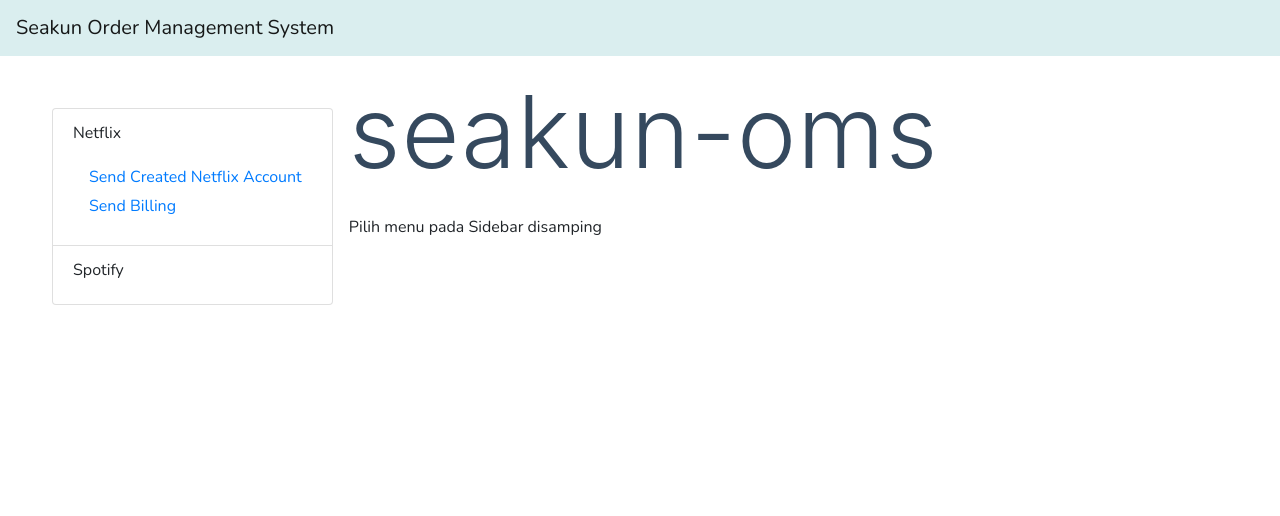
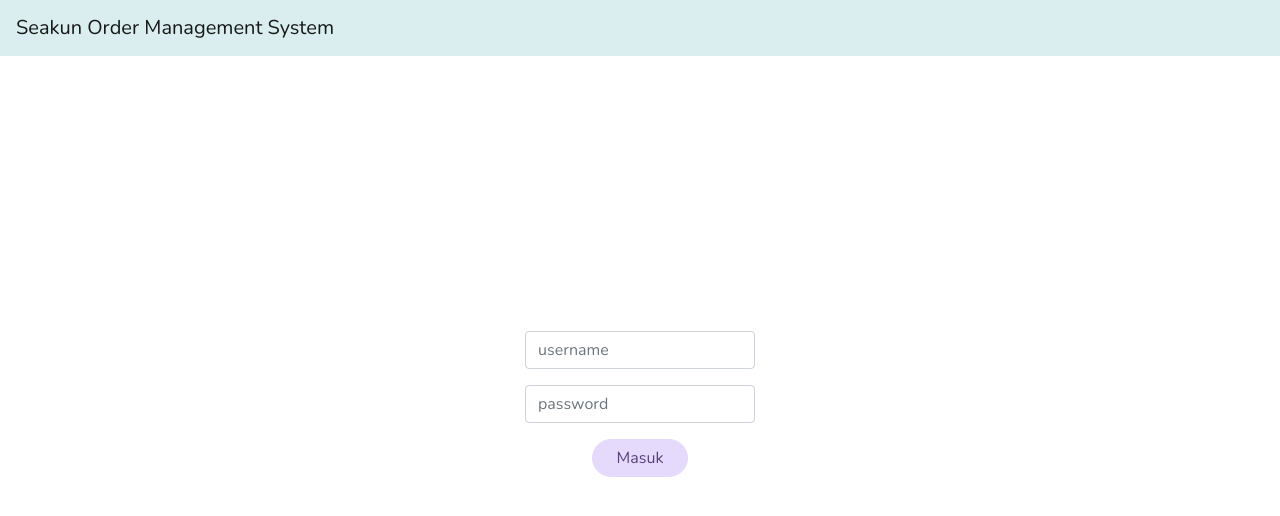
Before and after one commit to seakunid/oms-ui, a Nuxt app: page / in a window 1280 px wide. Shown: the top 516 px of the page. Built offline with nearby package versions, Linux system fonts and the light colour scheme.

Commit message:
add auth user

```diff
--- a/components/mollecules/SideBar.vue
+++ b/components/mollecules/SideBar.vue
@@ -14,7 +14,7 @@
                     </ul>
                 </transition>
             </li>
-            <li class="list-group-item">
+            <!-- <li class="list-group-item">
                 <p class="label" @click.prevent="spotify.isOpen = !spotify.isOpen">Spotify</p>
                 <transition name="slide-fade">
                     <ul class="sidebar__child" v-if="spotify.isOpen">
@@ -26,7 +26,7 @@
                         </li>
                     </ul>
                 </transition>
-            </li>
+            </li> -->
         </ul>
     </div>
 </template>
--- /dev/null
+++ b/components/pages/homepage-after-login/index.vue
@@ -0,0 +1,95 @@
+<template>
+  <div>
+    <div class="layout">
+      <div class="layout__left">
+        <SideBar/>
+      </div>
+      <div class="layout__right">
+        <div class="content">
+          <div>
+            <h1 class="title">
+              Welcome,
+            </h1>
+            <div class="links">
+              <a
+                target="_blank"
+                rel="noopener noreferrer"
+                class="button--green"
+              >
+                Pilih menu pada Sidebar disamping
+              </a>
+            </div>
+          </div>
+        </div>
+      </div>
+    </div>
+  </div>
+</template>
+
+<script>
+import SideBar from '~/components/mollecules/SideBar'
+export default {
+    components: {
+        SideBar,
+    },
+    beforeMount() {
+        this.checkLoggedUser()
+    },
+    methods: {
+        checkLoggedUser() {
+            const expired = localStorage.getItem('expired') && localStorage.getItem('expired')
+            if (expired) {
+                Date.now() >= expired && (window.location = '/')
+            } else {
+                window.location = '/'
+            }
+        }
+    }
+}
+</script>
+
+<style lang="scss" scoped>
+.layout {
+  display: flex;
+  &__left {
+    width: 26%;
+  }
+  &__right {
+    width: 74%;
+  }
+}
+
+.content {
+  padding: 16px;
+}
+
+.title {
+  font-family:
+    'Quicksand',
+    'Source Sans Pro',
+    -apple-system,
+    BlinkMacSystemFont,
+    'Segoe UI',
+    Roboto,
+    'Helvetica Neue',
+    Arial,
+    sans-serif;
+  display: block;
+  font-weight: 300;
+  font-size: 100px;
+  color: #35495e;
+  letter-spacing: 1px;
+}
+
+.subtitle {
+  font-weight: 300;
+  font-size: 42px;
+  color: #526488;
+  word-spacing: 5px;
+  padding-bottom: 15px;
+}
+
+.links {
+  padding-top: 15px;
+}
+</style>
--- a/pages/created-account/index.vue
+++ b/pages/created-account/index.vue
@@ -172,6 +172,7 @@ export default {
     postRegisteredUser() {
       let payload = {
         name: this.name,
+        email: this.email,
         packet: this.packet,
         provider: this.provider,
         username: this.username,
--- a/pages/index.vue
+++ b/pages/index.vue
@@ -1,36 +1,83 @@
 <template>
   <div>
-    <div class="layout">
-      <div class="layout__left">
-        <SideBar/>
-      </div>
-      <div class="layout__right">
-        <div class="content">
-          <div>
-            <h1 class="title">
-              seakun-oms
-            </h1>
-            <div class="links">
-              <a
-                target="_blank"
-                rel="noopener noreferrer"
-                class="button--green"
-              >
-                Pilih menu pada Sidebar disamping
-              </a>
-            </div>
-          </div>
-        </div>
+    <div v-if="isLoggedIn">
+      <HomepageAfterLogin/>
+    </div>
+    <div v-else>
+      <div class="container">
+        <form>
+          <input v-model="username" type="text" id="username" name="username" class="form-control" placeholder="username" style="margin: 16px 0px">
+          <input v-model="password" type="password" id="password" name="password" class="form-control" placeholder="password" style="margin: 16px 0px">
+          <p v-if="errorMsg">{{errorMsg}}</p>
+          <button class="btn btn-primary" @click.prevent="clickLogin" :disabled="isDisableBtn" style="min-width: 6rem;">
+            <span v-if="isDisableBtn" class="spinner-border spinner-border-sm text-dark" role="status" aria-hidden="true"></span>
+            Masuk
+          </button>
+        </form>
       </div>
     </div>
   </div>
 </template>
 
 <script>
-import SideBar from '~/components/mollecules/SideBar'
+import HomepageAfterLogin from '~/components/pages/homepage-after-login'
 export default {
   components: {
-    SideBar,
+    HomepageAfterLogin
+  },
+  data() {
+    return {
+      adminData: [
+        {
+          username: 'aadilah@seakun.id',
+          password: 'seakun#123'
+        },
+        {
+          username: 'faishal@seakun.id',
+          password: 'seakun#123'
+        }
+      ],
+      username: '',
+      password:'',
+      errorMsg: '',
+      isDisableBtn: false,
+      isLoggedIn: false
+    }
+  },
+  beforeMount() {
+    this.checkLoggedUser()
+  },
+  methods: {
+    checkLoggedUser() {
+      const expired = localStorage.getItem('expired') && localStorage.getItem('expired')
+      if (expired) {
+        Date.now() < expired ? this.isLoggedIn = true : this.isLoggedIn = false
+      } else {
+        this.isLoggedIn = false
+      }
+    },
+    clickLogin() {
+      if (!this.username || !this.password) {
+        this.errorMsg = 'Username atau Password wajib diisi'
+      } else {
+        this.errorMsg = ''
+        let arr = []
+        this.adminData.map(data => {
+          if (data.username == this.username && data.password == this.password) {
+            arr.push(1)
+          } else {
+            arr.push(0)
+          }
+        })
+        arr.sort().reverse()
+        if (arr[0] == 1) {
+          const fiveMinutes = 300000
+          let expired = Date.now() + fiveMinutes
+          localStorage.setItem('expired', expired)
+          this.isLoggedIn = true
+        }
+      }
+    }
   }
 }
 </script>
@@ -44,6 +91,15 @@ export default {
   &__right {
     width: 74%;
   }
+}
+
+.container {
+  margin: 0 auto;
+  min-height: 85vh;
+  display: flex;
+  justify-content: center;
+  align-items: center;
+  text-align: center;
 }
 
 .content {
```
